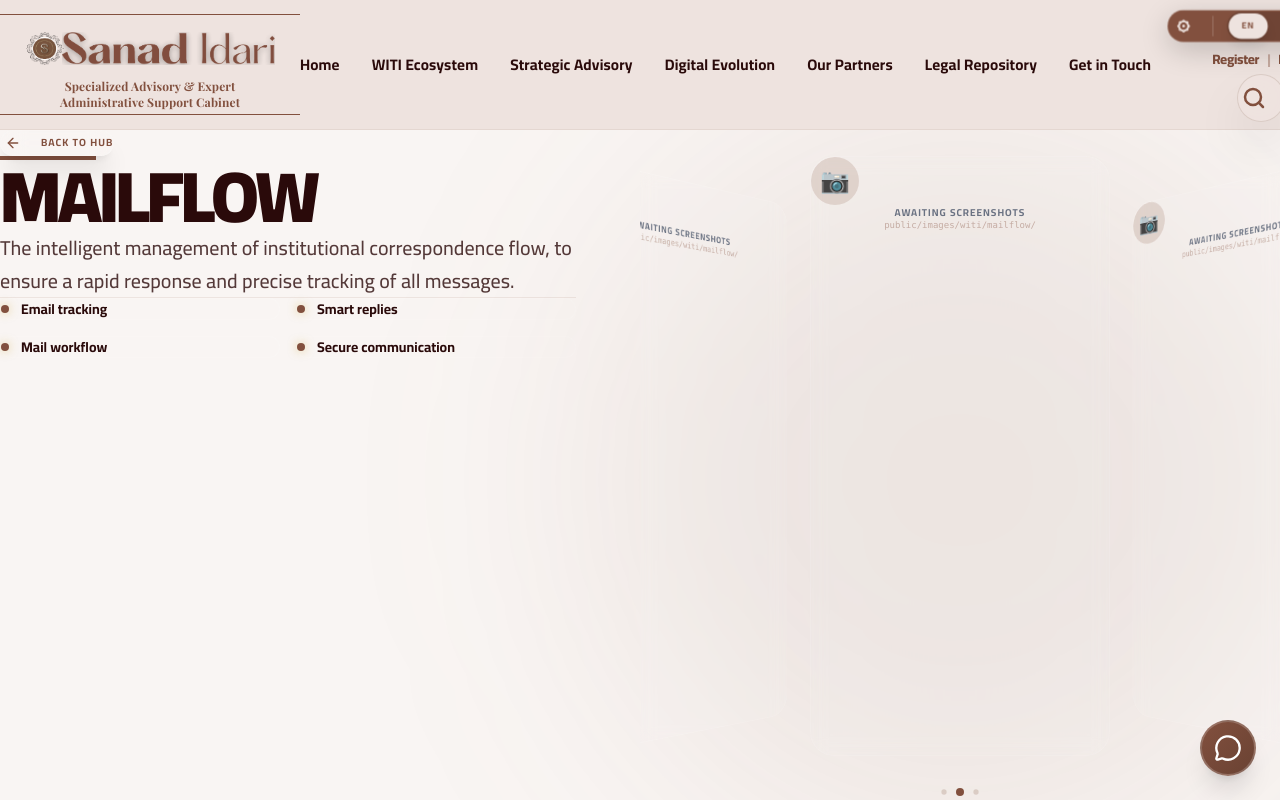
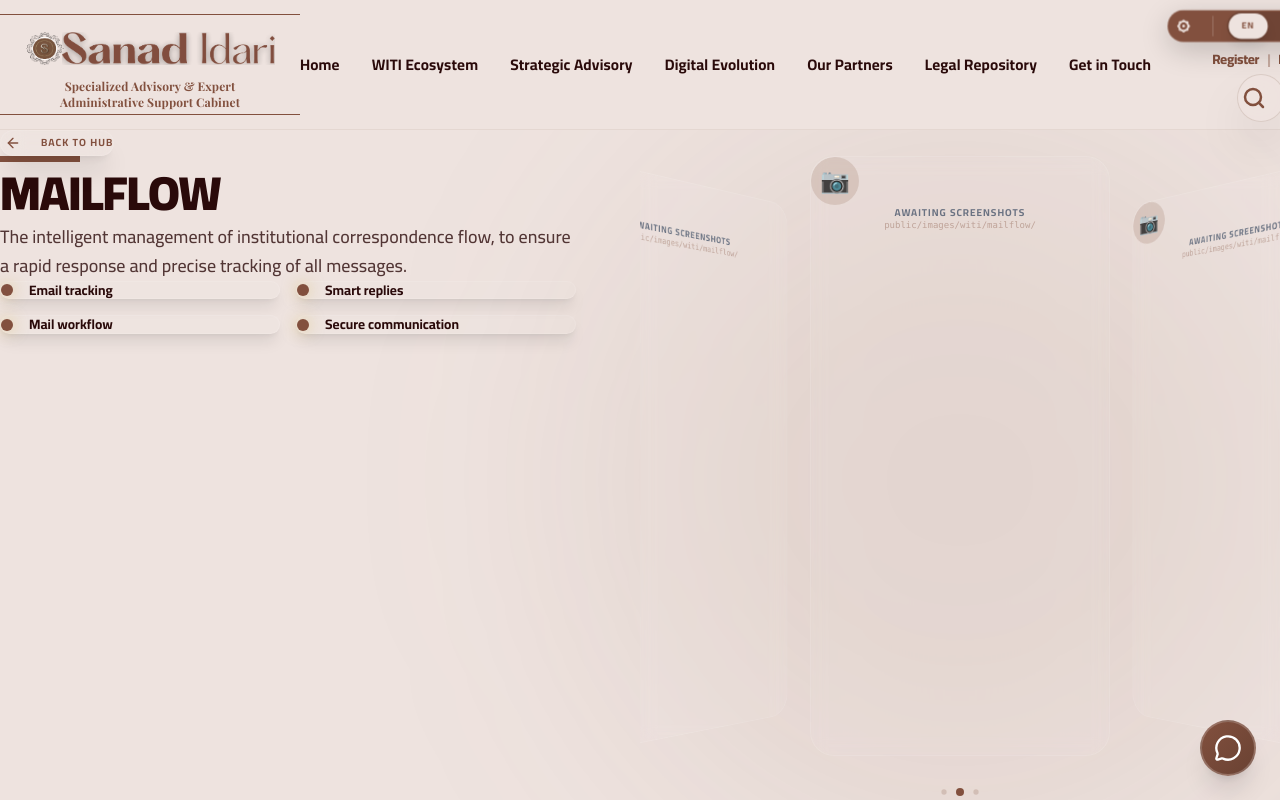
Before and after one commit to sanadidari/sanadidari, a Next.js app: page /witi/mailflow in a window 1280 px wide. Shown: the top 800 px of the page. Built offline with nearby package versions, Linux system fonts and the light colour scheme.

Commit message:
Finalisation du Hub WITI et Navigation Globale Premium

```diff
--- a/src/app/witi/page.tsx
+++ b/src/app/witi/page.tsx
@@ -47,41 +47,41 @@
                 />
             </div>
 
-            <div className="max-w-7xl mx-auto px-6 relative z-10">
+            <div className="max-w-7xl mx-auto px-10 md:px-16 lg:px-24 relative z-10">
 
                 {/* Back to Home Navigation */}
                 <motion.a
                     href="/"
                     initial={{ opacity: 0, x: -20 }}
                     animate={{ opacity: 1, x: 0 }}
-                    whileHover={{ x: -5 }}
-                    className="group flex items-center gap-3 mb-20 text-[var(--text-primary)]/40 hover:text-[var(--accent-primary)] transition-colors text-[0.6rem] font-black uppercase tracking-[0.4em]"
+                    whileHover={{ x: -10 }}
+                    className="group flex items-center gap-4 mb-16 text-[var(--text-primary)]/40 hover:text-[var(--accent-primary)] transition-colors text-[0.65rem] font-black uppercase tracking-[0.4em]"
                 >
-                    <div className="w-8 h-8 rounded-full border border-[var(--text-primary)]/10 flex items-center justify-center group-hover:border-[var(--accent-primary)]/40 group-hover:bg-[var(--accent-primary)]/5 transition-all">
-                        <span className={`${lang === 'ar' ? 'rotate-180' : ''}`}>←</span>
+                    <div className="w-10 h-10 rounded-full border border-[var(--text-primary)]/10 flex items-center justify-center group-hover:border-[var(--accent-primary)]/40 group-hover:bg-[var(--accent-primary)]/5 transition-all shadow-sm">
+                        <span className={`text-lg font-light ${lang === 'ar' ? 'rotate-180' : ''}`}>←</span>
                     </div>
-                    {lang === 'ar' ? 'العودة للرئيسية' : 'BACK TO HOME'}
+                    {lang === 'ar' ? 'العودة للرئيسية' : 'BACK TO THE PORTAL'}
                 </motion.a>
 
                 {/* Header Section */}
-                <div className="text-center mb-32 space-y-6">
+                <div className="text-center mb-24 space-y-8">
                     <motion.div
-                        initial={{ opacity: 0, y: 30 }}
-                        animate={{ opacity: 1, y: 0 }}
+                        initial={{ opacity: 0, scale: 0.95 }}
+                        animate={{ opacity: 1, scale: 1 }}
                         className="space-y-4"
                     >
-                        <h1 className="text-7xl lg:text-9xl font-black text-[var(--text-primary)] uppercase tracking-tighter leading-none">
+                        <h1 className="text-5xl lg:text-7xl font-black text-[var(--text-primary)] uppercase tracking-tighter leading-[0.9]">
                             {lang === 'ar' ? 'إيكوسيستم' : 'WITI'}<br/>
                             <span className="text-transparent bg-clip-text bg-gradient-to-r from-[var(--accent-primary)] to-[#82503E]">
                                 {lang === 'ar' ? 'ويتي المتكامل' : 'ECOSYSTEM'}
                             </span>
                         </h1>
-                        <div className="flex items-center justify-center gap-4">
-                            <div className="h-[1px] bg-[var(--accent-primary)]/30 w-12" />
-                            <p className="text-[var(--text-primary)]/50 font-black uppercase tracking-[0.5em] text-[0.6rem]">
+                        <div className="flex items-center justify-center gap-6 pt-4">
+                            <div className="h-[1px] bg-[var(--accent-primary)]/20 w-16" />
+                            <p className="text-[var(--text-primary)]/40 font-black uppercase tracking-[0.6em] text-[0.6rem]">
                                 {lang === 'ar' ? 'الابتكار • الأمان • التميز' : 'INNOVATION • SECURITY • EXCELLENCE'}
                             </p>
-                            <div className="h-[1px] bg-[var(--accent-primary)]/30 w-12" />
+                            <div className="h-[1px] bg-[var(--accent-primary)]/20 w-16" />
                         </div>
                     </motion.div>
                 </div>
--- a/src/components/WitiAppShowcase.tsx
+++ b/src/components/WitiAppShowcase.tsx
@@ -35,8 +35,8 @@
     };
 
     return (
-        <div className={`min-h-screen py-24 ${theme === 'dark' ? 'bg-[#050505]' : 'bg-[#F9F5F3]'} transition-colors duration-700`}>
-            <div className="max-w-7xl mx-auto px-6">
+        <div className={`min-h-screen py-24 ${theme === 'dark' ? 'bg-[#050505]' : 'bg-[var(--bg-primary)]'} transition-colors duration-700`}>
+            <div className="max-w-[1440px] mx-auto px-10 sm:px-16 md:px-24">
 
                 {/* Elevated Back Link */}
                 <motion.button
@@ -56,38 +56,49 @@
                 <div className={`flex flex-col lg:flex-row gap-16 items-start ${lang === 'ar' ? 'lg:flex-row-reverse' : ''}`}>
 
                     {/* Content Section */}
-                    <div className="lg:w-1/2 space-y-8">
-                        <div className="space-y-4">
+                    <div className="lg:w-1/2 space-y-10">
+                        <div className="space-y-6">
                             <motion.div
                                 initial={{ scaleX: 0 }}
                                 animate={{ scaleX: 1 }}
-                                className={`h-1 bg-[var(--accent-primary)] w-24 ${lang === 'ar' ? 'ml-auto' : ''}`}
+                                className={`h-1.5 bg-[var(--accent-primary)] w-20 ${lang === 'ar' ? 'ml-auto' : ''}`}
                             />
-                            <h1 className="text-5xl lg:text-7xl font-black text-[var(--text-primary)] uppercase tracking-tighter leading-none">
+                            <h1 className="text-4xl lg:text-5xl font-black text-[var(--text-primary)] uppercase tracking-tight leading-tight">
                                 {getTitle()}
                             </h1>
-                            <p className="text-xl text-[var(--text-primary)]/80 leading-relaxed font-medium">
+                            <p className="text-lg text-[var(--text-primary)]/80 leading-relaxed font-medium">
                                 {getDesc()}
                             </p>
                         </div>
 
-                        {/* Tech Stack Bubbles */}
+                        {/* Structured Tech Architecture Display */}
                         {techStack && (
-                            <div className="flex flex-wrap gap-2 pt-4">
-                                {techStack.map((tech, idx) => (
-                                    <span key={idx} className="px-4 py-2 rounded-full border border-[var(--accent-primary)]/30 text-[var(--accent-primary)] text-[10px] font-black uppercase tracking-widest bg-[var(--accent-primary)]/5">
-                                        {tech}
-                                    </span>
-                                ))}
-                            </div>
+                          <div className="overflow-hidden rounded-3xl border border-[var(--accent-primary)]/20 bg-white/5 backdrop-blur-sm shadow-2xl">
+                              <div className="bg-[var(--accent-primary)]/10 px-8 py-4 border-b border-[var(--accent-primary)]/20">
+                                  <h3 className="text-[0.6rem] font-black uppercase tracking-[0.4em] text-[var(--accent-primary)]">
+                                      {lang === 'ar' ? 'بنيان التكنولوجيا' : lang === 'fr' ? 'ARCHITECTURE TECHNIQUE' : 'TECHNICAL STACK'}
+                                  </h3>
+                              </div>
+                              <div className="p-8">
+                                  <div className="grid grid-cols-2 md:grid-cols-3 gap-8">
+                                      {techStack.map((tech, idx) => (
+                                          <div key={idx} className="flex flex-col gap-1.5">
+                                              <div className="text-[10px] text-[var(--text-primary)]/30 font-bold uppercase tracking-widest">Module 0{idx + 1}</div>
+                                              <div className="text-sm font-black text-[var(--text-primary)] group-hover:text-[var(--accent-primary)] transition-colors">{tech}</div>
+                                              <div className="w-6 h-[1.5px] bg-[var(--accent-primary)]/40" />
+                                          </div>
+                                      ))}
+                                  </div>
+                              </div>
+                          </div>
                         )}
 
                         {features && (
-                            <div className="grid grid-cols-1 sm:grid-cols-2 gap-4 pt-8 border-t border-[var(--accent-primary)]/10">
+                            <div className="grid grid-cols-1 sm:grid-cols-2 gap-4 pt-4">
                                 {features.map((feature, idx) => (
-                                    <div key={idx} className="flex items-center gap-3 p-4 rounded-2xl bg-white/5 border border-white/10 group hover:border-[var(--accent-primary)]/30 transition-all">
-                                        <div className="w-2 h-2 rounded-full bg-[var(--accent-primary)] shadow-[0_0_10px_rgba(212,175,55,0.5)] group-hover:scale-150 transition-transform" />
-                                        <span className="text-sm font-bold text-[var(--text-primary)]">
+                                    <div key={idx} className="flex items-center gap-4 p-5 rounded-2xl bg-white/5 border border-white/10 group hover:border-[var(--accent-primary)]/30 transition-all shadow-lg">
+                                        <div className="w-3 h-3 rounded-full bg-[var(--accent-primary)] shadow-[0_0_15px_rgba(212,175,55,0.5)] group-hover:scale-125 transition-transform" />
+                                        <span className="text-[0.85rem] font-bold text-[var(--text-primary)] leading-tight">
                                             {lang === 'ar' ? feature.ar : lang === 'fr' ? feature.fr : feature.en}
                                         </span>
                                     </div>
```
